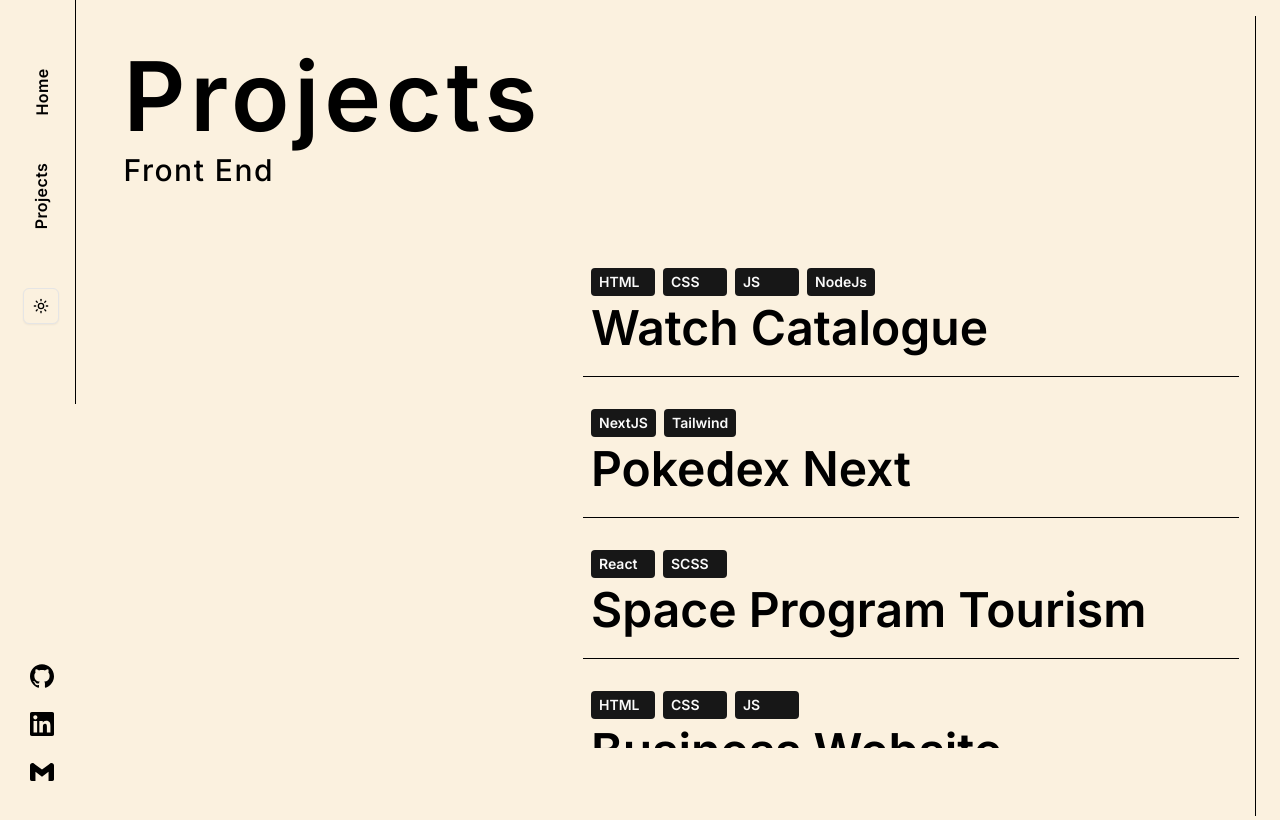
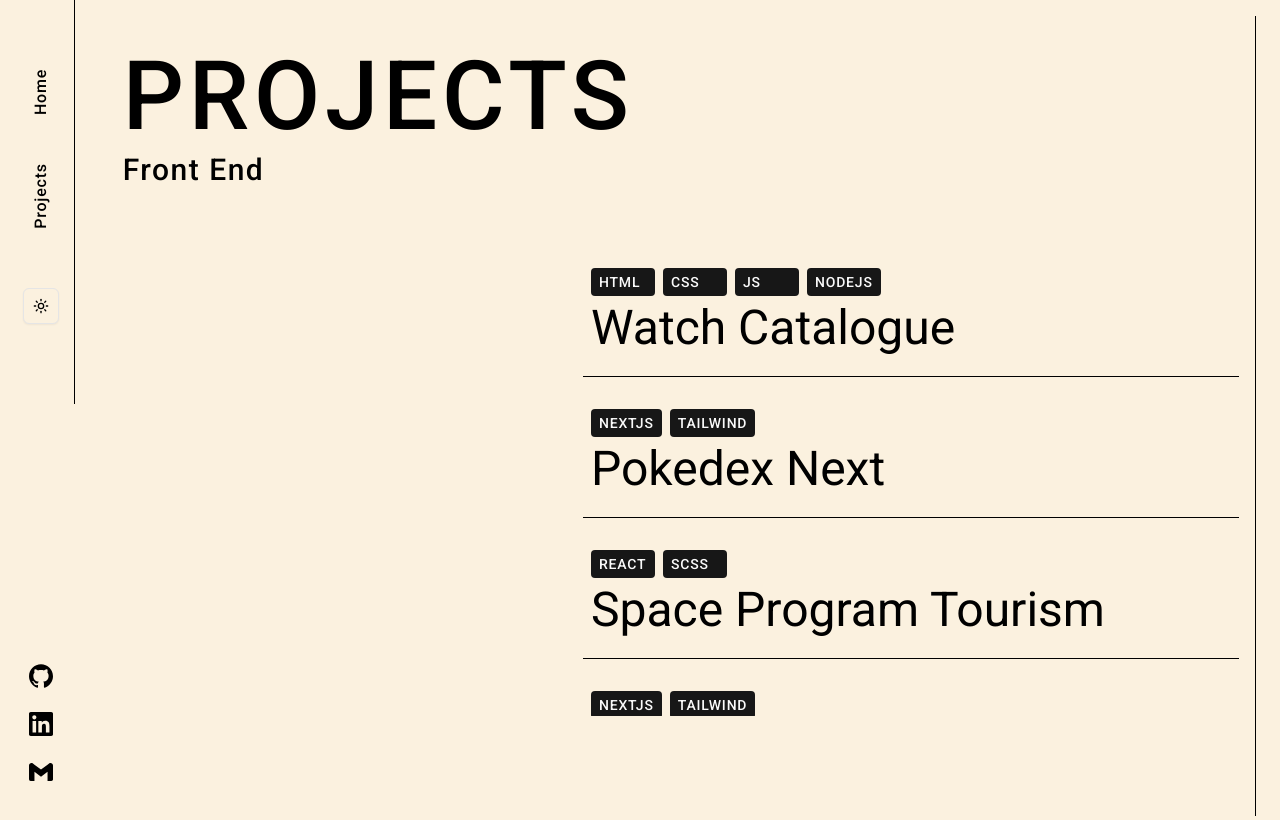
Before and after one commit to CodeLamp168/personal-portfolio, a Next.js app: page /projects in a window 1280 px wide. Shown: the top 820 px of the page. Built offline with nearby package versions, Linux system fonts and the light colour scheme.

Commit message:
changes to font weight and misc additions

```diff
--- a/app/layout.tsx
+++ b/app/layout.tsx
@@ -1,11 +1,18 @@
 // app/layout.tsx
 import type { Metadata } from 'next'
 import { Inter } from 'next/font/google'
+import { Roboto } from 'next/font/google'
 import './globals.css'
 import NavArea from '@/components/NavArea'
 import { ThemeProvider } from '@/components/ThemeProvider'
 
 const inter = Inter({ subsets: ['latin'] })
+const roboto = Roboto({
+  weight: ['400', '500'],
+  style: ['normal', 'italic'],
+  subsets: ['latin'],
+  display: 'swap',
+})
 
 export const metadata: Metadata = {
   title: 'Caleb Sim Portfolio',
@@ -19,7 +26,7 @@ export default function RootLayout({
 }) {
   return (
     <html lang="en" suppressHydrationWarning>
-      <body className={`${inter.className} overflow-hidden`} >
+      <body className={`${roboto.className} overflow-hidden`} >
         <ThemeProvider attribute="class" defaultTheme="system" enableSystem>
           <div className="flex flex-col justify-center md:flex-row md:mx-2 overflow-hidden md:w-7xl">
             <NavArea />
--- a/components/Home.tsx
+++ b/components/Home.tsx
@@ -48,13 +48,13 @@ export default function Home() {
         variants={containerVariants}
       >
         <motion.h1
-          className="text-7xl md:text-8xl font-semibold tracking-wider"
+          className="text-7xl md:text-8xl font-medium tracking-wider uppercase"
           variants={itemVariants}
         >
           CALEB SIM
         </motion.h1>
         <motion.p
-          className="text-3xl pt-2 font-medium tracking-wider"
+          className="text-3xl pt-2 font-light tracking-wider"
           variants={itemVariants}
         >
           Junior Front End Developer
@@ -74,7 +74,7 @@ export default function Home() {
         animate={{ opacity: 1, x: 0 }}
         transition={{ duration: 0.5, delay: 0.5 }}
       >
-        <p className="font-medium text-left leading-relaxed">
+        <p className="font-light text-left leading-relaxed">
           22 Year Old, Front End Developer based in the Philippines.<br />
           Need a website developed or fixed? I can help you.
         </p>
--- a/components/NavArea.tsx
+++ b/components/NavArea.tsx
@@ -13,10 +13,10 @@ const navItems = [
 
 export default function NavArea() {
   return (
-    <nav className="font-semibold md:h-screen md:relative md:flex md:flex-col md:justify-between items-center">
+    <nav className="font-medium md:h-screen md:relative md:flex md:flex-col md:justify-between items-center">
       <div className="flex md:flex-col justify-center items-center md:justify-around gap-8 md:gap-20 py-4 md:py-20 md:border-r border-border">
         {navItems.map((item) => (
-          <Link key={item.href} href={item.href} className="nav-item tracking-wide">
+          <Link key={item.href} href={item.href} className="nav-item tracking-wider">
             {item.name}
           </Link>
         ))}
--- a/components/Projects.tsx
+++ b/components/Projects.tsx
@@ -24,12 +24,12 @@ const itemVariants = {
 
 const ProjectItem = ({ tools, name, link }: { tools: string[]; name: string; link: string }) => (
   <div className="flex flex-col items-start  w-full border-b border-border pb-6 mb-6">
-    <ul className="flex flex-wrap gap-2 px-2 font-semibold mb-2 lg:mb-2 lg:mr-4">
+    <ul className="flex flex-wrap gap-2 px-2 font-medium uppercase tracking-wider mb-2 lg:mb-2 lg:mr-4">
       {tools.map((tool) => (
         <li key={tool} className="text-sm bg-primary text-primary-foreground px-2 py-1 rounded min-w-16">{tool}</li>
       ))}
     </ul>
-    <a href={link} className="project-name px-2 text-left text-4xl lg:text-5xl font-semibold cursor-pointer transition-transform duration-700 hover:scale-105 relative">
+    <a href={link} className="project-name px-2 text-left text-4xl lg:text-5xl font-light cursor-pointer transition-transform duration-700 hover:scale-105 relative">
       {name}
     </a>
   </div>
@@ -52,7 +52,7 @@ export default function Projects() {
         variants={containerVariants}
       >
         <motion.h1
-          className="text-7xl md:text-8xl font-semibold tracking-wider"
+          className="text-7xl md:text-8xl font-medium tracking-wider uppercase"
           variants={itemVariants}
         >
           Projects
@@ -68,7 +68,7 @@ export default function Projects() {
       </motion.div>
       {/* every new project = +2 to rem (no not an inside joke) (*/}
       <motion.div
-        className="w-full max-w-2xl md:absolute md:right-0 md:pt-16 h-[calc(100vh-16rem)] relative"
+        className="w-full max-w-2xl md:absolute md:right-0 md:pt-16 h-[calc(100vh-18rem)] relative"
         initial={{ x: "100%" }}
         animate={{ x: 0 }}
         transition={{ duration: 0.2, delay: 0.2 }}
--- a/lib/utils.ts
+++ b/lib/utils.ts
@@ -10,12 +10,16 @@ export const projects = [
   { name: 'Watch Catalogue', tools: ['HTML', 'CSS', 'JS', 'NodeJs'], link: 'https://watch-catalogue.vercel.app/' },
   { name: 'Pokedex Next', tools: ['NextJS', 'Tailwind'], link: 'https://pokedex-next-two-sigma.vercel.app/' },
   { name: 'Space Program Tourism', tools: ['React', 'SCSS'], link: 'https://codelamp168.github.io/Space-Tourism-Site/' },
+  { name: 'Liquor Shop', tools: ['NEXTJS' , 'Tailwind'], link: 'https://liquor-shop-five.vercel.app/' },
   { name: 'Business Website', tools: ['HTML', 'CSS', 'JS'], link: 'https://codelamp168.github.io/Business-Single-Page/' },
   { name: 'LOOP Studios', tools: ['React', 'Tailwind'], link: 'https://codelamp168.github.io/Loop-Studios-Landing-Page-Tailwind-React/' },
   { name: 'NEWS Flexbox', tools: ['HTML', 'CSS', 'JS'], link: 'https://codelamp168.github.io/News-Homepage-Front-End-Mentor-CHALLENGE/' },
   { name: 'Verve Elegance', tools: ['HTML', 'CSS', 'JS'], link: 'https://codelamp168.github.io/Verve-Elegence-Promo-Page/' },
 
+
 ]
+
+
 
 export const socialLinks = [
   { name: 'Github', href: 'https://github.com/CodeLamp168', icon: '/svgs/github.svg' },
```
